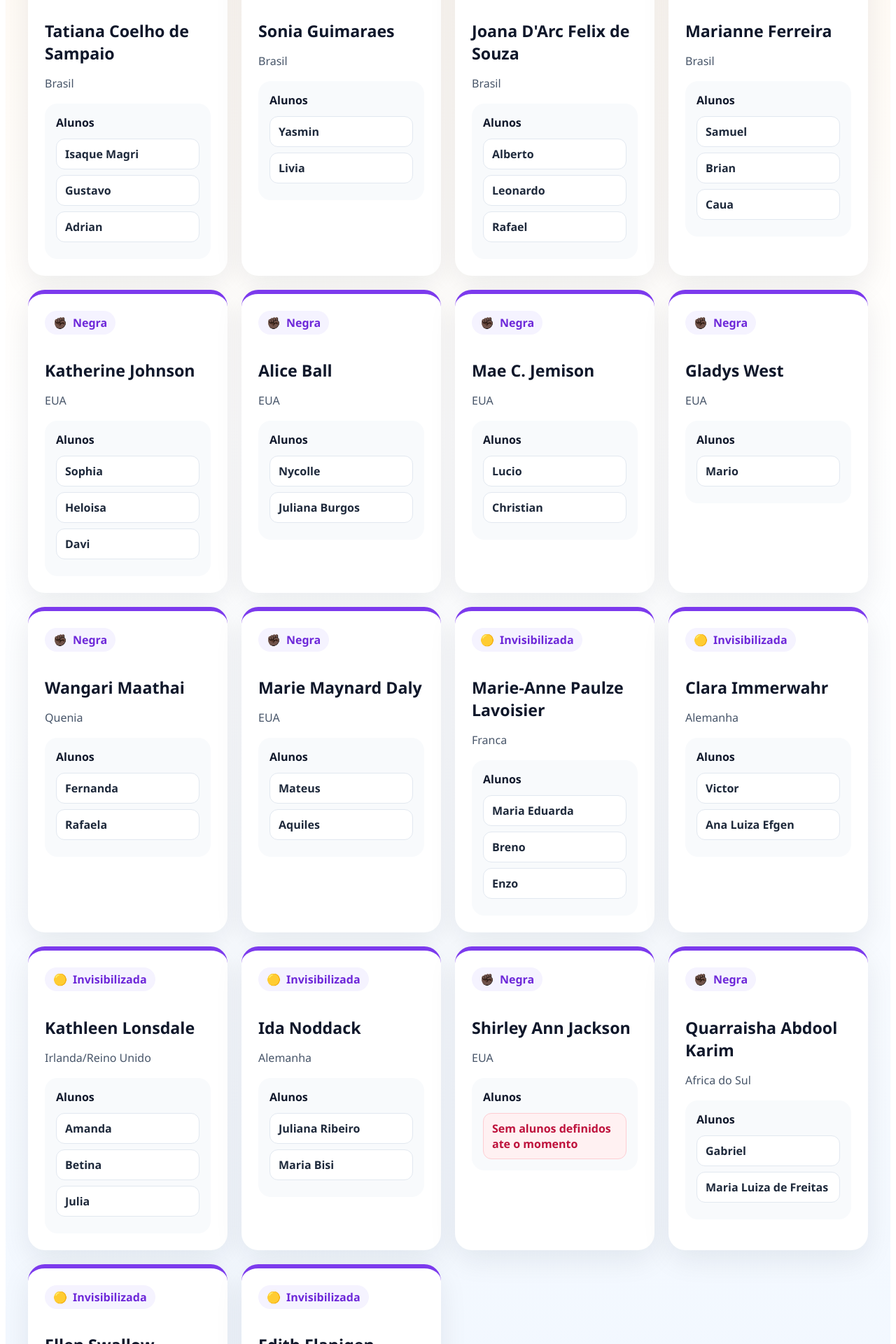
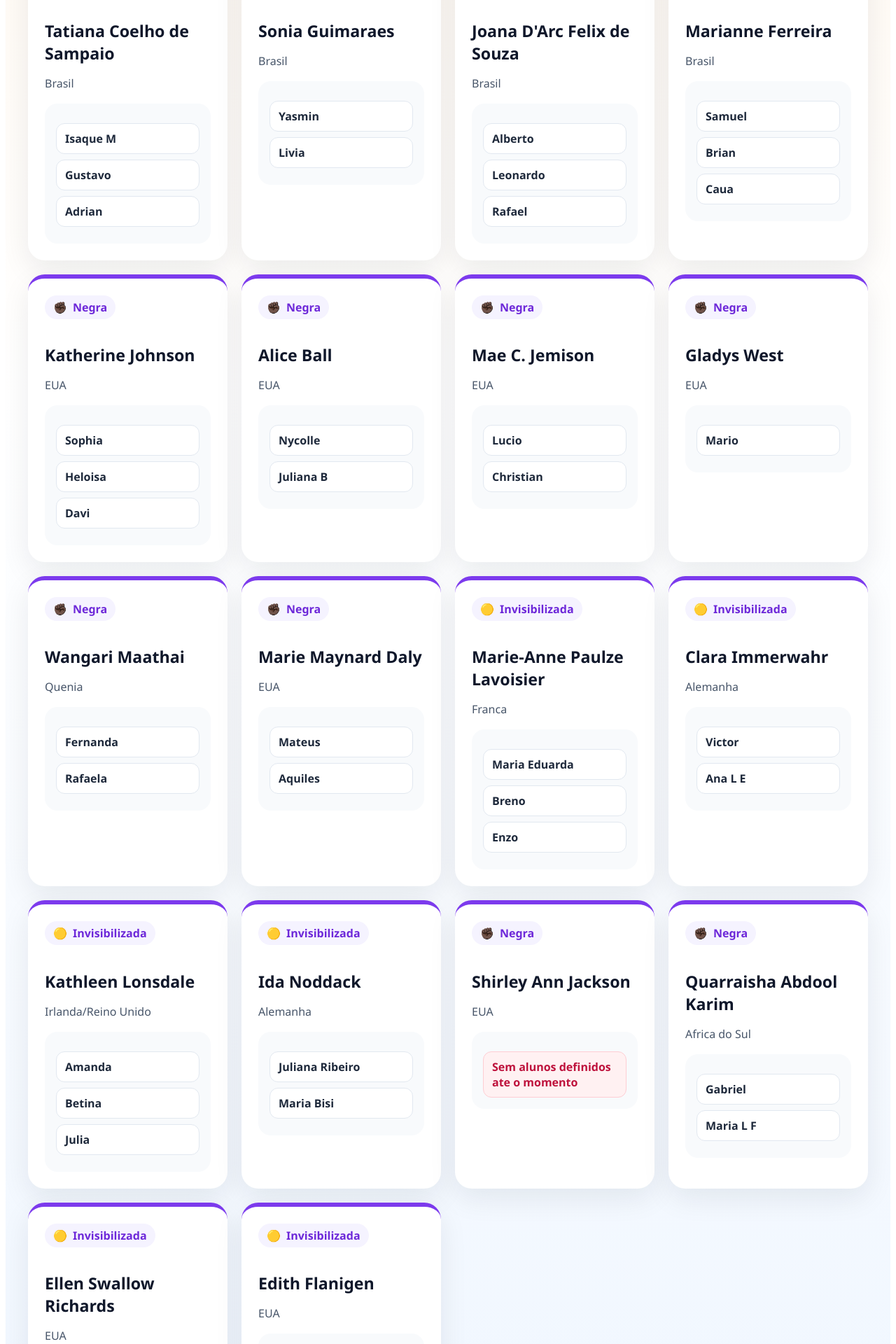
Before and after one commit to Nick91-qui/clone-tabnews, a Next.js app: page /trabalhos in a window 1280 px wide. Shown: the part 500-2420 px from the top of the page at 70% size. Built offline with nearby package versions, Linux system fonts and the light colour scheme.

Commit message:
fix: ajusta nome dos alunos para abreviacoes

```diff
--- a/pages/trabalhos.js
+++ b/pages/trabalhos.js
@@ -6,7 +6,7 @@ const trabalhos = [
     pais: "Brasil",
     categoria: "Brasileira",
     emoji: "🇧🇷",
-    alunos: ["Isaque Magri", "Gustavo", "Adrian"],
+    alunos: ["Isaque M", "Gustavo", "Adrian"],
   },
   {
     cientista: "Sonia Guimaraes",
@@ -41,7 +41,7 @@ const trabalhos = [
     pais: "EUA",
     categoria: "Negra",
     emoji: "✊🏿",
-    alunos: ["Nycolle", "Juliana Burgos"],
+    alunos: ["Nycolle", "Juliana B"],
   },
   {
     cientista: "Mae C. Jemison",
@@ -83,7 +83,7 @@ const trabalhos = [
     pais: "Alemanha",
     categoria: "Invisibilizada",
     emoji: "🟡",
-    alunos: ["Victor", "Ana Luiza Efgen"],
+    alunos: ["Victor", "Ana L E"],
   },
   {
     cientista: "Kathleen Lonsdale",
@@ -111,7 +111,7 @@ const trabalhos = [
     pais: "Africa do Sul",
     categoria: "Negra",
     emoji: "✊🏿",
-    alunos: ["Gabriel", "Maria Luiza de Freitas"],
+    alunos: ["Gabriel", "Maria L F"],
   },
   {
     cientista: "Ellen Swallow Richards",
@@ -132,8 +132,7 @@ const trabalhos = [
 const pageStyles = {
   minHeight: "100vh",
   padding: "40px 20px 80px",
-  background:
-    "linear-gradient(180deg, #fff7ed 0%, #ffffff 40%, #eff6ff 100%)",
+  background: "linear-gradient(180deg, #fff7ed 0%, #ffffff 40%, #eff6ff 100%)",
   fontFamily: '"Segoe UI", Tahoma, Geneva, Verdana, sans-serif',
   color: "#0f172a",
 };
@@ -256,9 +255,7 @@ export default function Trabalhos() {
                     marginBottom: "12px",
                     color: "#0f172a",
                   }}
-                >
-                  Alunos
-                </strong>
+                ></strong>
 
                 {trabalho.alunos.length > 0 ? (
                   trabalho.alunos.map((aluno) => (
```
